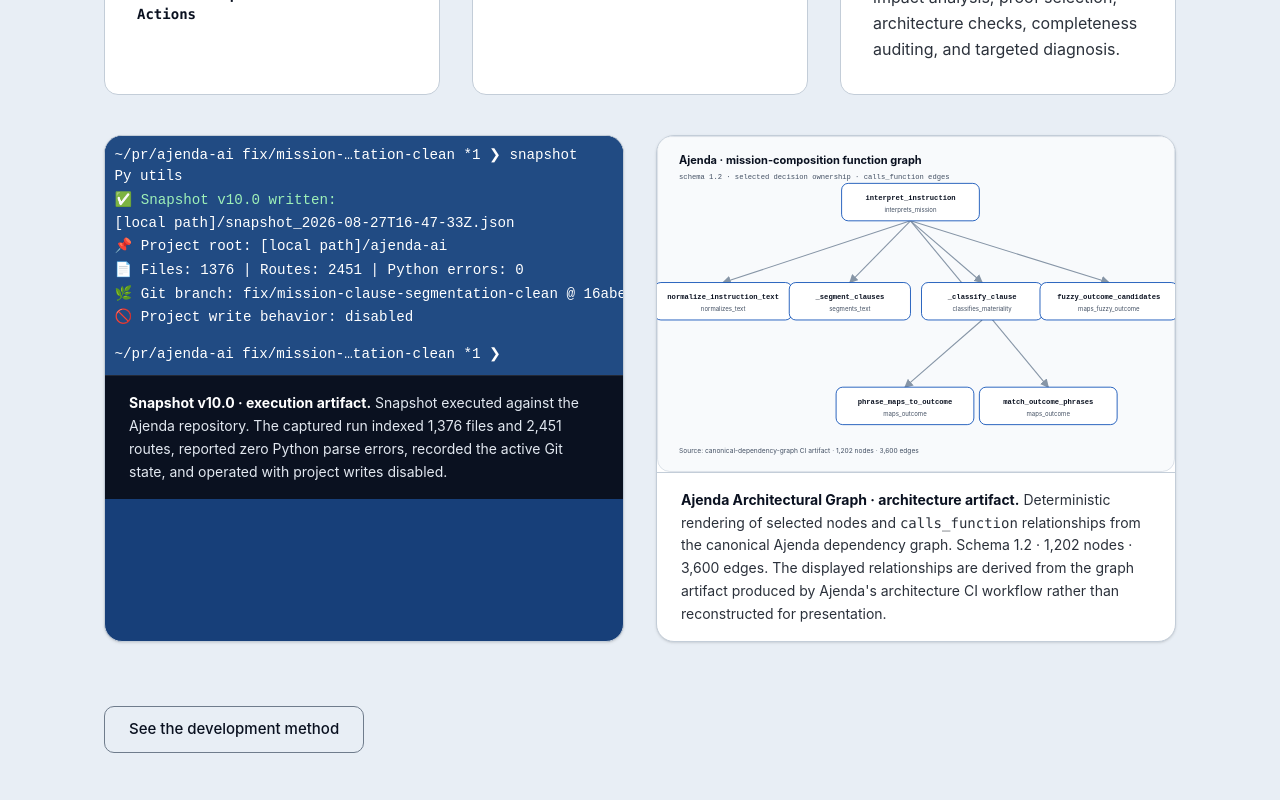
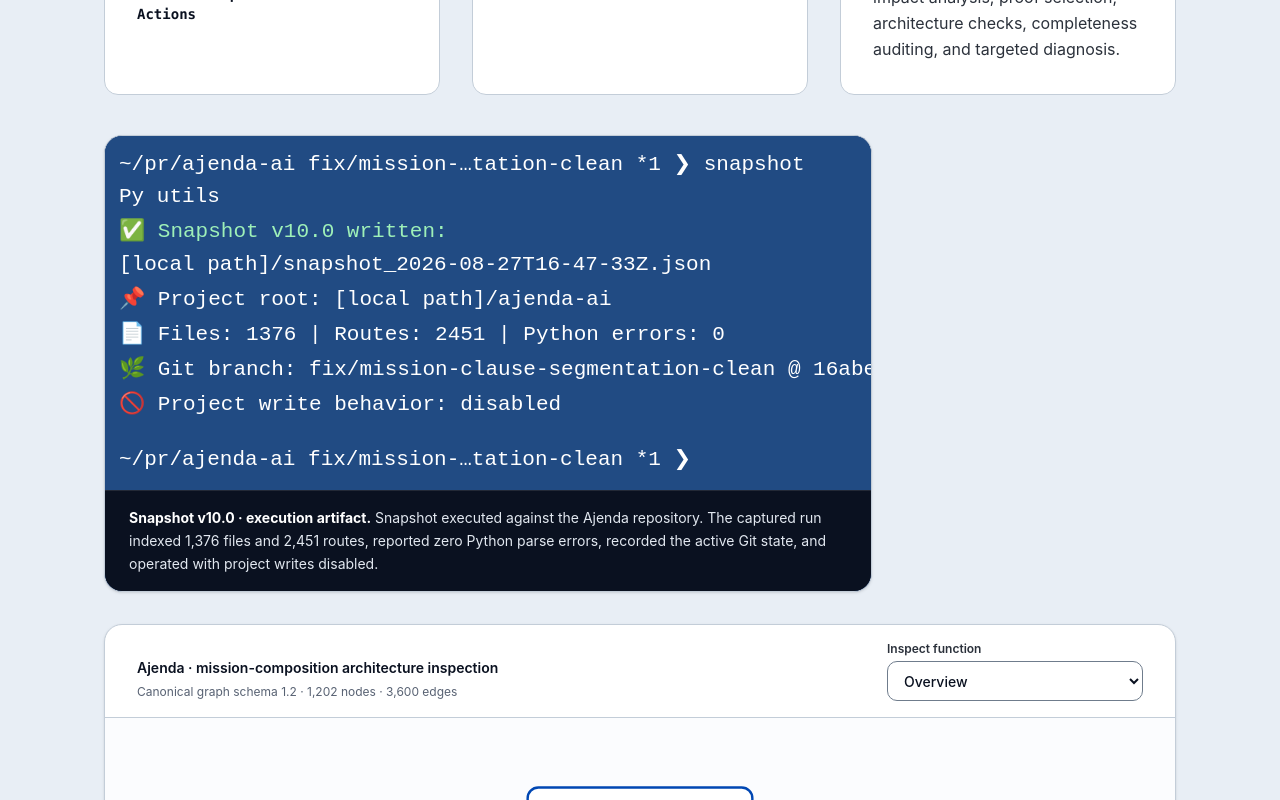
Before and after one commit to 1devteam/1devteam-web, a React (Vite) app: page / in a window 1280 px wide. Shown: the part 2140-2940 px from the top of the page. Built offline with nearby package versions, Linux system fonts and the light colour scheme.

Commit message:
Embed interactive canonical architecture graph

```diff
--- a/src/pages/HomePage.tsx
+++ b/src/pages/HomePage.tsx
@@ -1,5 +1,6 @@
 import { Link } from 'react-router-dom'
 import { ArrowRight } from 'lucide-react'
+import { InteractiveArchitectureGraph } from '@/components/architecture/InteractiveArchitectureGraph'
 import { Seo } from '@/components/shared/Seo'
 import { Button } from '@/components/ui/button'
 import { Badge } from '@/components/ui/badge'
@@ -112,20 +113,15 @@
             </article>
           </div>
 
-          <div className="mt-10 grid gap-6 lg:grid-cols-2">
-            <figure className="overflow-hidden rounded-[var(--radius-lg)] border border-[var(--border)] bg-[#173f79] shadow-sm">
+          <div className="mt-10 space-y-6">
+            <figure className="max-w-3xl overflow-hidden rounded-[var(--radius-lg)] border border-[var(--border)] bg-[#173f79] shadow-sm">
               <img src="/artifacts/snapshot-v10.svg" alt="Snapshot v10 execution in the Ajenda development shell" className="block w-full" />
               <figcaption className="border-t border-white/10 bg-[#0a1120] px-5 py-4 text-sm leading-relaxed text-slate-200">
                 <strong className="text-white">Snapshot v10.0 · execution artifact.</strong> Snapshot executed against the Ajenda repository. The captured run indexed 1,376 files and 2,451 routes, reported zero Python parse errors, recorded the active Git state, and operated with project writes disabled.
               </figcaption>
             </figure>
 
-            <figure className="overflow-hidden rounded-[var(--radius-lg)] border border-[var(--border)] bg-white shadow-sm">
-              <img src="/artifacts/mission-composition-graph.svg" alt="Selected decision functions from Ajenda's canonical architecture graph" className="block w-full" />
-              <figcaption className="border-t border-[var(--border)] px-5 py-4 text-sm leading-relaxed text-[var(--text-muted)]">
-                <strong className="text-[var(--text)]">Ajenda Architectural Graph · architecture artifact.</strong> Deterministic rendering of selected nodes and <code>calls_function</code> relationships from the canonical Ajenda dependency graph. Schema 1.2 · 1,202 nodes · 3,600 edges. The displayed relationships are derived from the graph artifact produced by Ajenda&apos;s architecture CI workflow rather than reconstructed for presentation.
-              </figcaption>
-            </figure>
+            <InteractiveArchitectureGraph compact />
           </div>
 
           <Button asChild variant="outline" className="mt-8">
```
